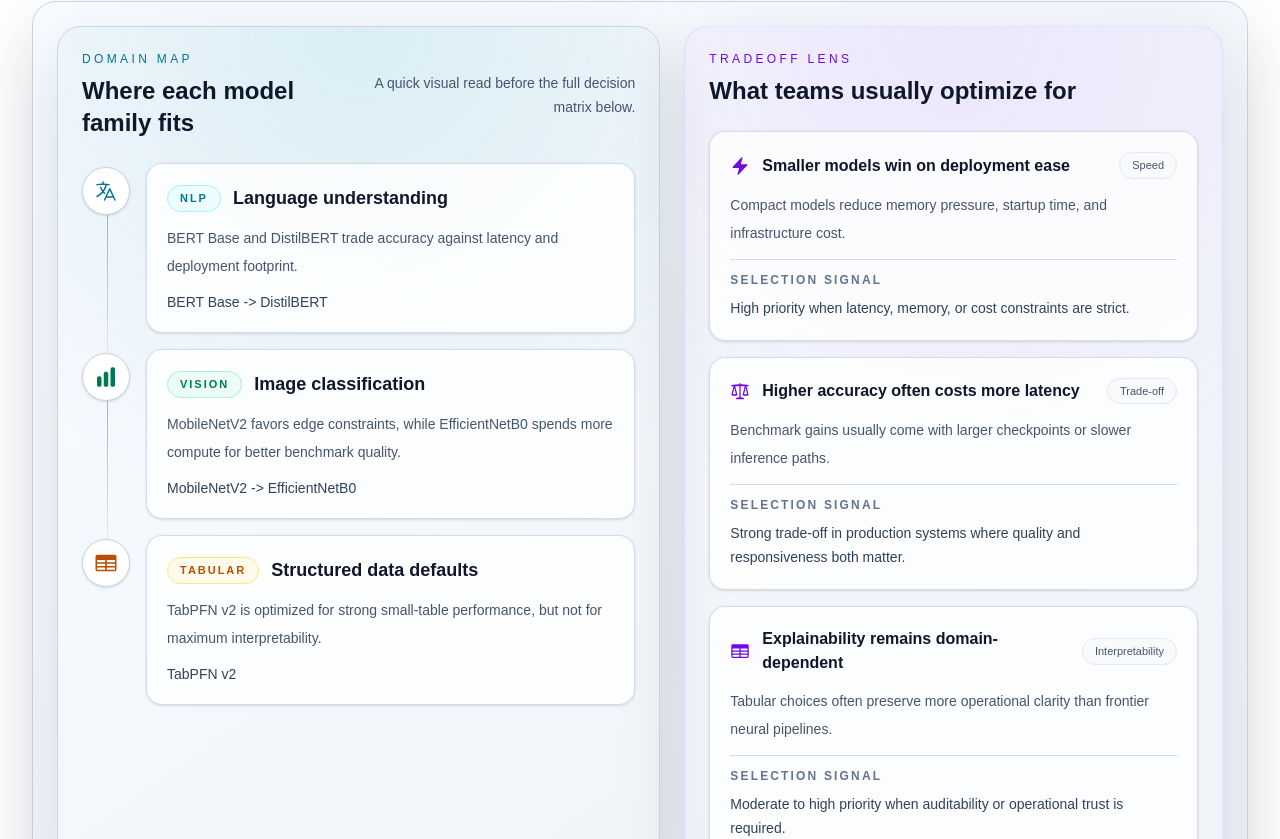
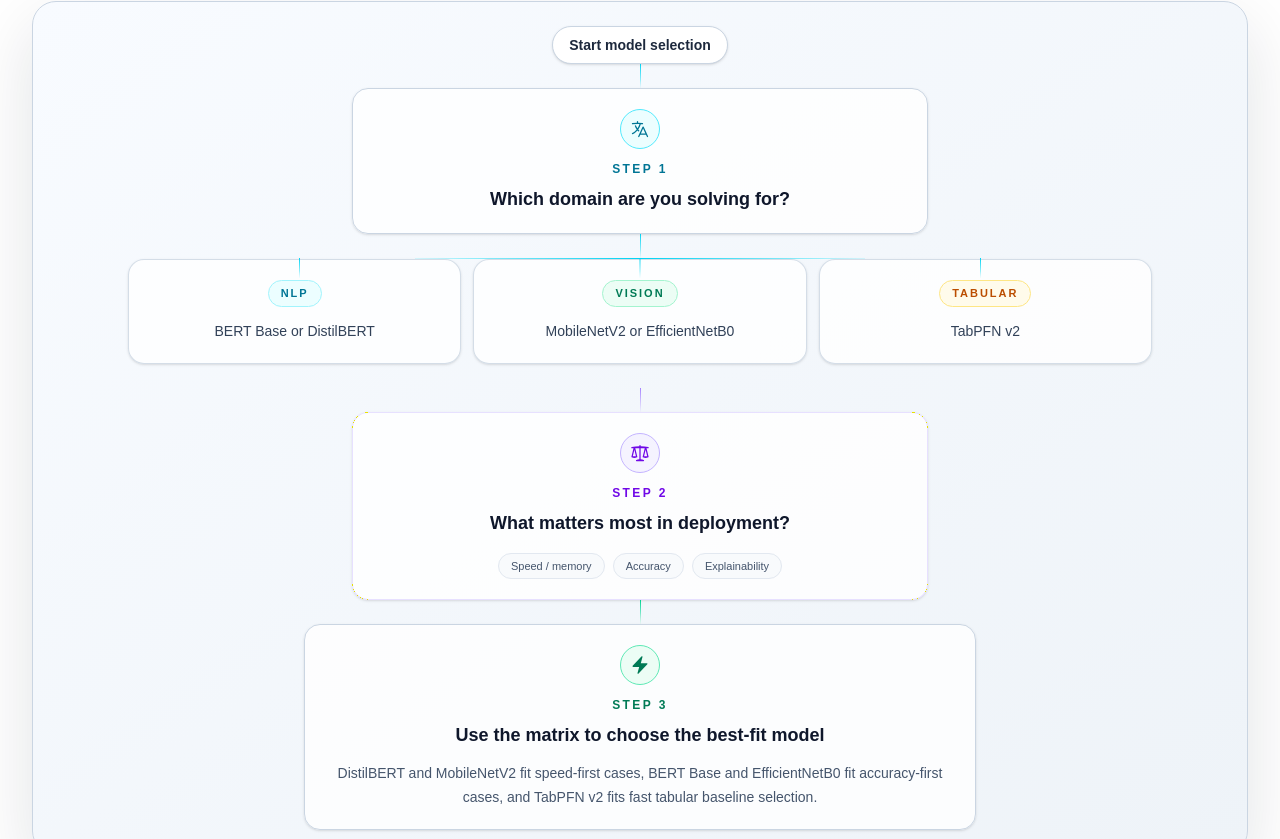
Before and after one commit to GoldenaArcher/AIML-500, a Next.js app: page /artifacts/pretrained-model-decision-matrix in a window 1280 px wide. Shown: the part 1041-1880 px from the top of the page. Built offline with nearby package versions, Linux system fonts and the light colour scheme.

Commit message:
feat: Enhance Pre-Trained Model Decision Matrix with decision domains and constraints

```diff
--- a/app/artifacts/pretrained-model-decision-matrix/page.tsx
+++ b/app/artifacts/pretrained-model-decision-matrix/page.tsx
@@ -122,6 +122,33 @@
 
 export default function PretrainedModelDecisionMatrixPage() {
   const tools = ["Next.js", "React", "TypeScript", "Tailwind CSS", "VS Code"];
+  const decisionDomains = [
+    {
+      label: "NLP",
+      models: "BERT Base or DistilBERT",
+      accent:
+        "border-cyan-200 bg-cyan-50 text-cyan-700 dark:border-cyan-300/20 dark:bg-cyan-500/10 dark:text-cyan-200",
+    },
+    {
+      label: "Vision",
+      models: "MobileNetV2 or EfficientNetB0",
+      accent:
+        "border-emerald-200 bg-emerald-50 text-emerald-700 dark:border-emerald-300/20 dark:bg-emerald-500/10 dark:text-emerald-200",
+    },
+    {
+      label: "Tabular",
+      models: "TabPFN v2",
+      accent:
+        "border-amber-200 bg-amber-50 text-amber-700 dark:border-amber-300/20 dark:bg-amber-500/10 dark:text-amber-200",
+    },
+  ];
+
+  const decisionConstraints = [
+    "Speed / memory",
+    "Accuracy",
+    "Explainability",
+  ];
+
   const overviewDomains = [
     {
       label: "NLP",
@@ -245,6 +272,100 @@
             </ol>
           </HighlightPanel>
         </section>
+
+        <Section title="Decision Path Diagram">
+          <div className={artifactSurfacePanelCompactClass}>
+            <div className="mx-auto max-w-5xl">
+              <div className="flex flex-col items-center">
+                <div className="rounded-full border border-slate-300 bg-white px-4 py-2 text-sm font-semibold text-slate-800 shadow-sm dark:border-white/10 dark:bg-white/5 dark:text-gray-100">
+                  Start model selection
+                </div>
+                <div className="h-6 w-px bg-gradient-to-b from-cyan-400 to-cyan-200/10 dark:from-cyan-300 dark:to-cyan-300/5" />
+
+                <div className={`${artifactStandardCardCompactClass} w-full max-w-xl border-cyan-300/40 bg-white/80 text-center shadow-sm dark:border-cyan-300/15 dark:bg-white/5`}>
+                  <div className="mx-auto flex h-10 w-10 items-center justify-center rounded-full border border-cyan-300 bg-cyan-50 text-cyan-700 dark:border-cyan-300/20 dark:bg-cyan-500/10 dark:text-cyan-200">
+                    <HiLanguage className="h-5 w-5" aria-hidden="true" />
+                  </div>
+                  <p className="mt-3 text-xs font-semibold uppercase tracking-[0.2em] text-cyan-700 dark:text-cyan-200">
+                    Step 1
+                  </p>
+                  <h3 className="mt-2 text-lg font-semibold text-slate-900 dark:text-gray-100">
+                    Which domain are you solving for?
+                  </h3>
+                </div>
+
+                <div className="h-6 w-px bg-gradient-to-b from-cyan-400 to-cyan-200/10 dark:from-cyan-300 dark:to-cyan-300/5" />
+
+                <div className="w-full">
+                  <div className="relative hidden px-[16.66%] md:block">
+                    <div className="mx-auto h-px w-[66%] bg-gradient-to-r from-cyan-300/20 via-cyan-400 to-cyan-300/20 dark:from-cyan-300/10 dark:via-cyan-300 dark:to-cyan-300/10" />
+                    <div className="absolute left-[16.66%] top-0 h-5 w-px bg-gradient-to-b from-cyan-400 to-cyan-200/10 dark:from-cyan-300 dark:to-cyan-300/5" />
+                    <div className="absolute left-1/2 top-0 h-5 w-px -translate-x-1/2 bg-gradient-to-b from-cyan-400 to-cyan-200/10 dark:from-cyan-300 dark:to-cyan-300/5" />
+                    <div className="absolute right-[16.66%] top-0 h-5 w-px bg-gradient-to-b from-cyan-400 to-cyan-200/10 dark:from-cyan-300 dark:to-cyan-300/5" />
+                  </div>
+
+                  <div className="grid gap-3 md:grid-cols-3">
+                    {decisionDomains.map((item) => (
+                      <div
+                        key={item.label}
+                        className={`${artifactStandardCardCompactClass} border-slate-300/80 bg-white/80 text-center shadow-sm dark:border-white/10 dark:bg-white/5`}
+                      >
+                        <span className={`inline-flex rounded-full border px-3 py-1 text-[11px] font-semibold uppercase tracking-[0.18em] ${item.accent}`}>
+                          {item.label}
+                        </span>
+                        <p className="mt-3 text-sm font-medium leading-6 text-slate-700 dark:text-gray-200">
+                          {item.models}
+                        </p>
+                      </div>
+                    ))}
+                  </div>
+                </div>
+
+                <div className="mt-6 h-6 w-px bg-gradient-to-b from-violet-400 to-violet-200/10 dark:from-violet-300 dark:to-violet-300/5" />
+
+                <div className={`${artifactStandardCardCompactClass} w-full max-w-xl border-violet-300/40 bg-white/80 text-center shadow-sm dark:border-violet-300/15 dark:bg-white/5`}>
+                  <div className="mx-auto flex h-10 w-10 items-center justify-center rounded-full border border-violet-300 bg-violet-50 text-violet-700 dark:border-violet-300/20 dark:bg-violet-500/10 dark:text-violet-200">
+                    <HiScale className="h-5 w-5" aria-hidden="true" />
+                  </div>
+                  <p className="mt-3 text-xs font-semibold uppercase tracking-[0.2em] text-violet-700 dark:text-violet-200">
+                    Step 2
+                  </p>
+                  <h3 className="mt-2 text-lg font-semibold text-slate-900 dark:text-gray-100">
+                    What matters most in deployment?
+                  </h3>
+                  <div className="mt-4 flex flex-wrap justify-center gap-2">
+                    {decisionConstraints.map((constraint) => (
+                      <span
+                        key={constraint}
+                        className="rounded-full border border-slate-200 bg-slate-50 px-3 py-1 text-[11px] font-medium text-slate-600 dark:border-white/10 dark:bg-black/20 dark:text-gray-300"
+                      >
+                        {constraint}
+                      </span>
+                    ))}
+                  </div>
+                </div>
+
+                <div className="h-6 w-px bg-gradient-to-b from-emerald-400 to-emerald-200/10 dark:from-emerald-300 dark:to-emerald-300/5" />
+
+                <div className={`${artifactStandardCardCompactClass} w-full max-w-2xl border-emerald-300/40 bg-white/80 text-center shadow-sm dark:border-emerald-300/15 dark:bg-white/5`}>
+                  <div className="mx-auto flex h-10 w-10 items-center justify-center rounded-full border border-emerald-300 bg-emerald-50 text-emerald-700 dark:border-emerald-300/20 dark:bg-emerald-500/10 dark:text-emerald-200">
+                    <HiBolt className="h-5 w-5" aria-hidden="true" />
+                  </div>
+                  <p className="mt-3 text-xs font-semibold uppercase tracking-[0.2em] text-emerald-700 dark:text-emerald-200">
+                    Step 3
+                  </p>
+                  <h3 className="mt-2 text-lg font-semibold text-slate-900 dark:text-gray-100">
+                    Use the matrix to choose the best-fit model
+                  </h3>
+                  <p className="mt-3 text-sm leading-6 text-slate-600 dark:text-gray-300">
+                    DistilBERT and MobileNetV2 fit speed-first cases, BERT Base and EfficientNetB0
+                    fit accuracy-first cases, and TabPFN v2 fits fast tabular baseline selection.
+                  </p>
+                </div>
+              </div>
+            </div>
+          </div>
+        </Section>
 
         <Section title="Model Fit Overview">
           <div className={artifactSurfacePanelCompactClass}>
--- a/reflection/aiml-501/assignment-5-pretrained-model-decision-matrix.md
+++ b/reflection/aiml-501/assignment-5-pretrained-model-decision-matrix.md
@@ -4,4 +4,4 @@
 
 This artifact compares pre-trained models across NLP, computer vision, and tabular data to show how model choice depends on balancing size, accuracy, speed, and explainability rather than chasing a single benchmark. The matrix highlights that BERT remains a strong baseline for language understanding, DistilBERT offers a better speed-size trade-off for lighter NLP use cases, MobileNetV2 favors lightweight vision deployment, EfficientNetB0 trades a bit more compute for stronger vision accuracy, and TabPFN gives a fast-start option for small tabular tasks even though it is less interpretable than tree-based methods.
 
-I designed the page as a decision matrix because this format makes trade-offs easier to compare quickly across domains. The layout keeps the methodology, matrix, recommendations, and conclusion separate so the artifact works both as a visual portfolio piece and as a practical reference for model selection discussions.
+I designed the page as a decision matrix because this format makes trade-offs easier to compare quickly across domains. A key consideration in the design was making the trade-offs readable without pretending the benchmarks were perfectly comparable across different tasks and hardware setups, so the matrix emphasizes decision signals rather than absolute rankings. The layout keeps the methodology, matrix, recommendations, and conclusion separate so the artifact works both as a visual portfolio piece and as a practical reference for model selection discussions.
```
